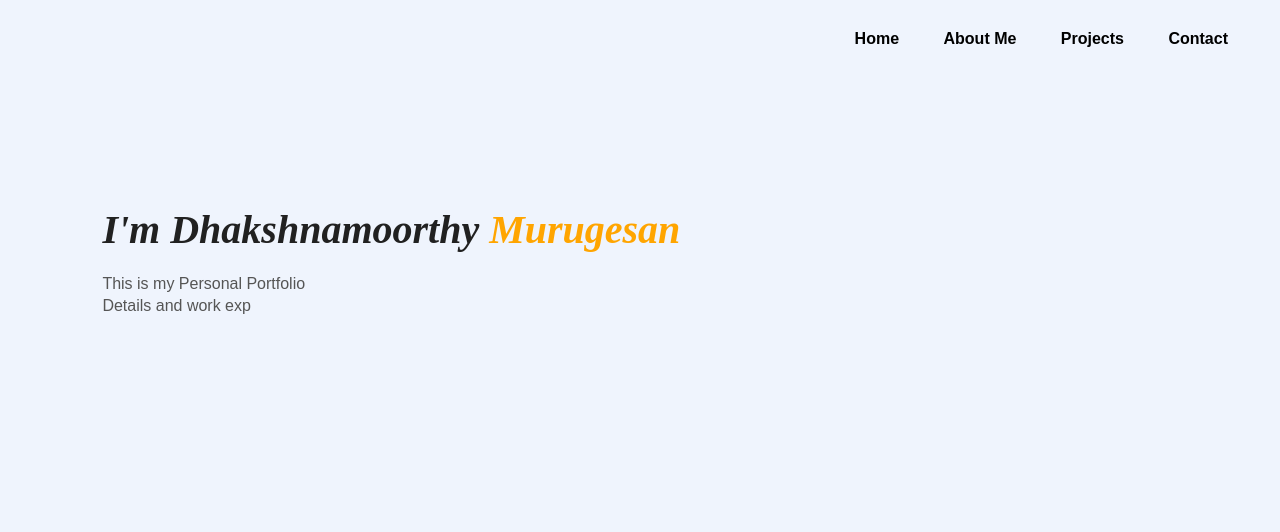
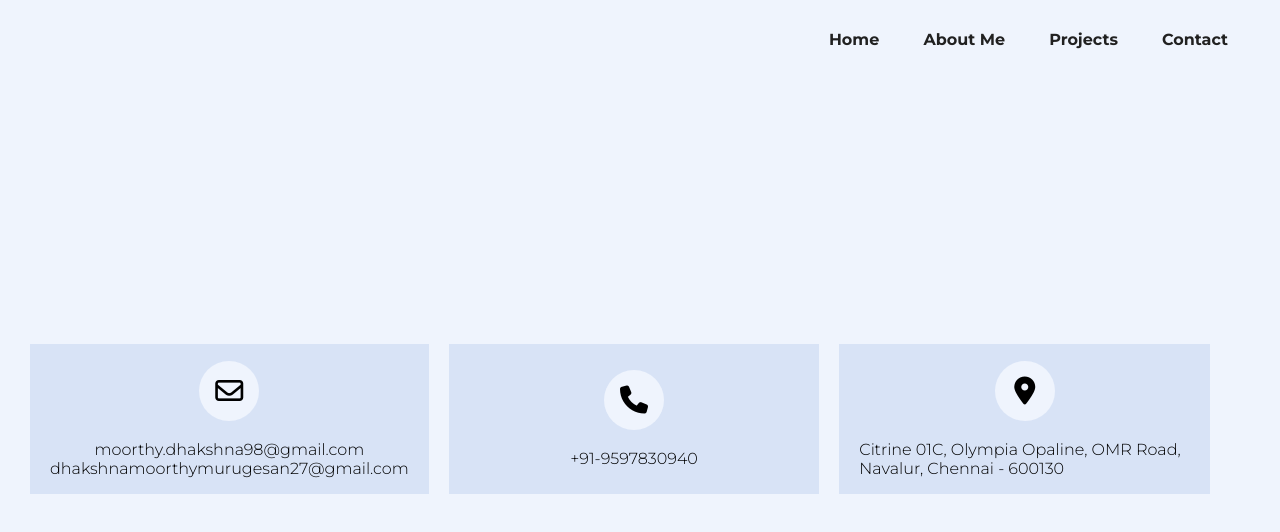
Before and after one commit to dc-int/Portfolio, a plain HTML site: page contact.html in a window 1280 px wide. Drawn offline with Linux system fonts and the light colour scheme.

Commit message:
Updated Page

```diff
--- a/contact.html
+++ b/contact.html
@@ -5,6 +5,7 @@
     <meta name="viewport" content="width=device-width, initial-scale=1.0">
     <title>Contact</title>
     <link rel="stylesheet" href="styles.css">
+    <link rel="stylesheet" href="https://cdnjs.cloudflare.com/ajax/libs/font-awesome/6.4.2/css/all.min.css">
 </head>
 <body>
     <div class="profile">
@@ -18,11 +19,25 @@
                 <li><a href="contact.html">Contact</a></li>
             </ul>
         </nav>
-        <div class="detail">
-            <h1>I'm Dhakshnamoorthy <span>Murugesan</span></h1>
-            <p>This is my Personal Portfolio
-                <br>Details and work exp
-            </p>
+        <div class="contact-info">
+            <div class="card">
+                <i class="card-icon far fa-envelope"></i>
+                <br>
+                <p>moorthy.dhakshna98@gmail.com</p>
+                <p>dhakshnamoorthymurugesan27@gmail.com</p>
+            </div>
+
+            <div class="card">
+                <i class="card-icon fas fa-phone"></i>
+                <br>
+                <p>+91-9597830940</p>
+            </div>
+
+            <div class="card">
+                <i class="card-icon fas fa-map-marker-alt"></i>
+                <br>
+                <p>Citrine 01C, Olympia Opaline, OMR Road, Navalur, Chennai - 600130</p>
+            </div>
         </div>
     </div>
 </body>
--- a/styles.css
+++ b/styles.css
@@ -1,7 +1,8 @@
+@import url('https://fonts.googleapis.com/css2?family=Montserrat:ital,wght@0,300;0,700;1,400&display=swap');
 *{
     margin: 0;
     padding: 0;
-    font-family: sans-serif;
+    font-family:'montserrat', sans-serif;
 }
 
 .profile{
@@ -28,7 +29,7 @@ nav ul li{
 
 nav ul li a{
     text-decoration: none;
-    color: black;
+    color: #212121;
     font-weight: bold;
 }
 
@@ -58,6 +59,9 @@ nav ul li a:hover{
     font-size: 40px;
     color: #212121;
     margin-bottom: 20px;
+    transform: translateX(0%);
+	opacity: 0;
+	animation: slide-in-anim 1.5s ease-out forwards;
 }
 
 .detail1 h1{
@@ -89,9 +93,19 @@ span{
     color: orange;
 }
 
+span1{
+    font-family: 'Times New Roman', Times, serif;
+    font-style: italic;
+    font-size: 40px;
+    color: #212121;
+}
+
 .detail p{
     color: #555;
     line-height: 22px;
+    transform: translateX(0%);
+	opacity: 0;
+	animation: slide-in-anim 1.5s ease-out forwards;
 }
 
 .detail1 p{
@@ -106,7 +120,6 @@ span{
 
 .detail2 p{
     color: #555;
-    font-weight: bold;
     line-height: 22px;
     transform: translateX(0%);
 	opacity: 0;
@@ -139,6 +152,9 @@ span{
     color: #fff;
     font-size: 15px;
     font-weight: bold;
+    transform: translateX(0%);
+	opacity: 0;
+	animation: slide-in-anim 1.5s ease-out forwards;
 }
 
 .btn1:hover{
@@ -162,18 +178,62 @@ span{
     position: absolute;
     right: 180px;
     border-radius: 50%;
-    transition: 0.3s ease;
-}
-
-/*.images img{
-    height: 100%;
-    position: absolute;
-    left: 50%;
-    bottom: 0;
-    transform: translateX(-50%);
-    transition: bottom 1s, left 1s;
-}*/
+    transition: 0.5s ease;
+    }
 
 .images:hover{
     transform: scale(1.05);
 }
+
+@keyframes slide-in-anim1 {
+	20% {
+		opacity: 0;
+	}
+	60% {
+		transform: translateX(0.05%);
+	}
+	75% {
+		transform: translateX(0.25%);
+	}
+	100% {
+		opacity: 1;
+		transform: translateX(0.5%);
+	}
+}
+
+.contact-info{
+    min-height: 85vh;
+    display: flex;
+    align-items: center;
+    justify-content: center;
+    padding: 0 20px;
+    max-width: 1200px;
+}
+
+.card{
+    background: #d8e3f6;
+    padding: 0 20px;
+    margin: 0 10px;
+    width: calc(33% - 20px);
+    height: 150px;
+    display: flex;
+    flex-direction: column;
+    justify-content: center;
+    align-items: center;
+    cursor: pointer;
+}
+
+.card-icon{
+    font-size: 28px;
+    background: #eff4fd;
+    width: 60px;
+    height: 60px;
+    text-align: center;
+    line-height: 60px !important;
+    border-radius: 50%;
+    transition: 0.3s linear;
+}
+
+.card-icon:hover{
+    transform: scale(1.1);
+}
```
Also changed, not shown: index.html (+4 -4 lines), src/images/icons8-phonelink-ring.gif (added).
